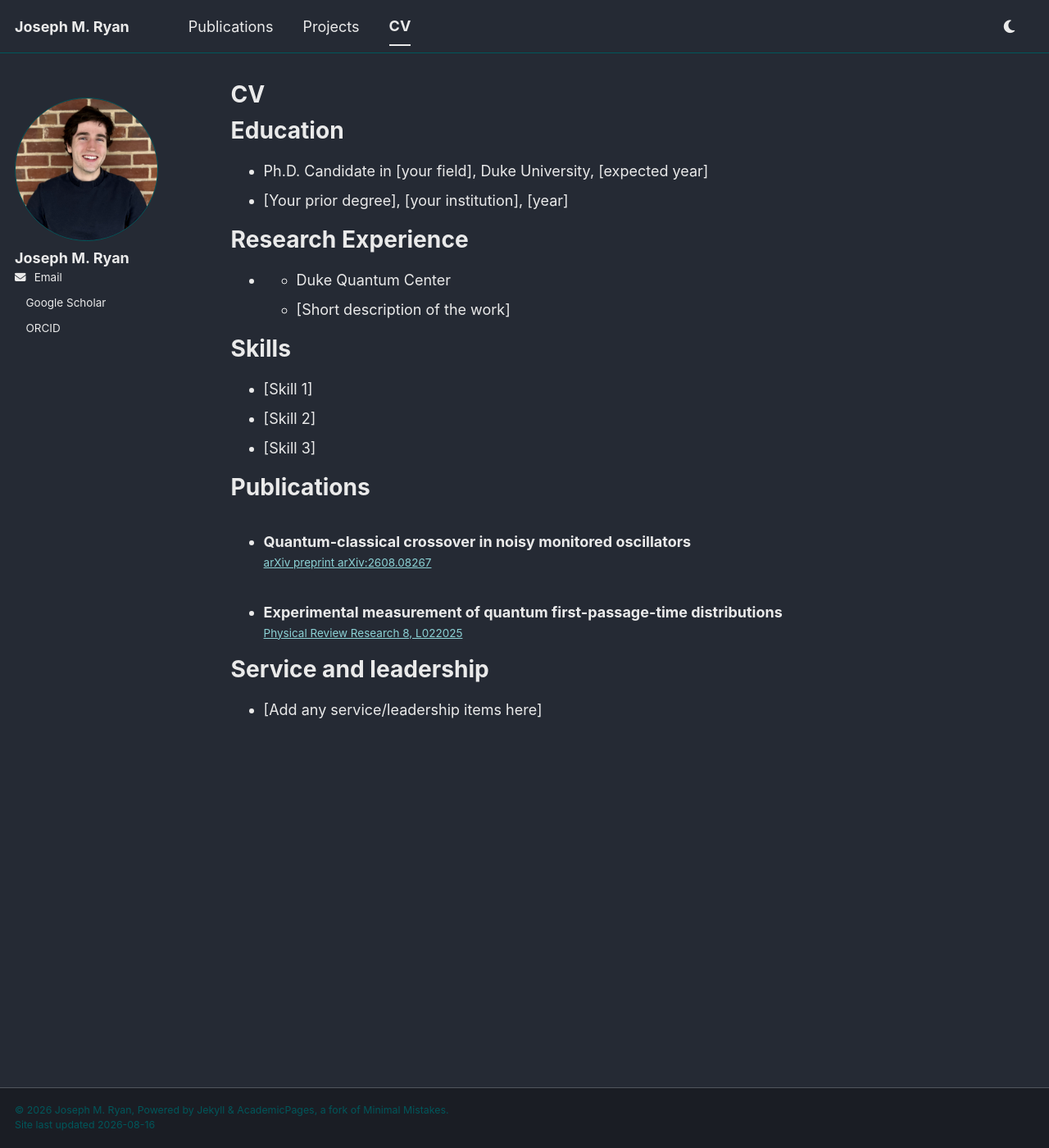
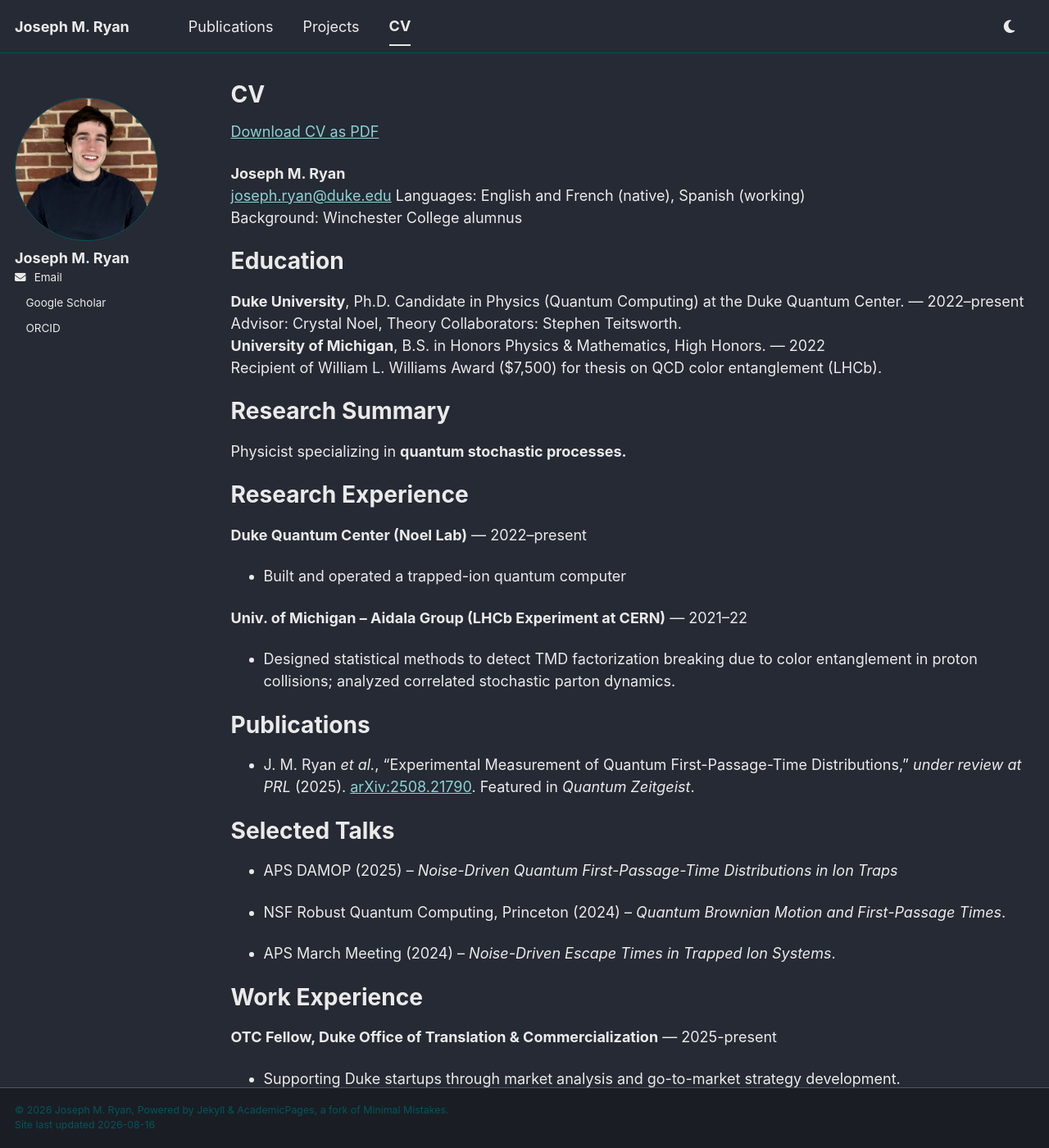
Before and after one commit to joseph-ryan-quantum/joseph-ryan-quantum.github.io, a Jekyll site: the page built from _pages/cv.md, in a window 1280 px wide and 1400 px high. Shown: the whole window at 82% size. Built offline with Jekyll 4.4.1, drawn with Linux system fonts in a browser that asks for light colours; a style sheet for code colours, icons or effects is not loaded; some of the changed text lies outside the part shown.

Commit message:
Add automated CV pipeline from Overleaf LaTeX source
Pulls cv/main.tex in as a subtree from the CV_github repo (synced
from Overleaf). A GitHub Action recompiles it to files/cv.pdf and
converts it to HTML (via pandoc, with a preprocessing fix for
\hfill silently dropping date text) on every push to cv/**, and the
CV page now renders that generated content instead of hand-written
placeholder text.

```diff
--- /dev/null
+++ b/_includes/cv-generated.html
@@ -0,0 +1,52 @@
+<div class="center">
+<p><span><strong>Joseph M. Ryan</strong></span><br />
+<a href="mailto:joseph.ryan@duke.edu">joseph.ryan@duke.edu</a> Languages: English and French (native), Spanish (working)<br />
+Background: Winchester College alumnus</p>
+</div>
+<h1 class="unnumbered" id="education">Education</h1>
+<p><strong>Duke University</strong>, Ph.D. Candidate in Physics (Quantum Computing) at the Duke Quantum Center. — 2022–present<br />
+Advisor: Crystal Noel, Theory Collaborators: Stephen Teitsworth.<br />
+<strong>University of Michigan</strong>, B.S. in Honors Physics &amp; Mathematics, High Honors. — 2022<br />
+Recipient of William L. Williams Award ($7,500) for thesis on QCD color entanglement (LHCb).</p>
+<h1 class="unnumbered" id="research-summary">Research Summary</h1>
+<p>Physicist specializing in <strong>quantum stochastic processes.</strong></p>
+<h1 class="unnumbered" id="research-experience">Research Experience</h1>
+<p><strong>Duke Quantum Center (Noel Lab)</strong> — 2022–present</p>
+<ul>
+<li><p>Built and operated a trapped-ion quantum computer</p></li>
+</ul>
+<p><strong>Univ. of Michigan – Aidala Group (LHCb Experiment at CERN)</strong> — 2021–22</p>
+<ul>
+<li><p>Designed statistical methods to detect TMD factorization breaking due to color entanglement in proton collisions; analyzed correlated stochastic parton dynamics.</p></li>
+</ul>
+<h1 class="unnumbered" id="publications">Publications</h1>
+<ul>
+<li><p>J. M. Ryan <em>et al.</em>, “Experimental Measurement of Quantum First-Passage-Time Distributions,” <em>under review at PRL</em> (2025). <a href="https://doi.org/10.48550/arXiv.2508.21790">arXiv:2508.21790</a>. Featured in <em>Quantum Zeitgeist</em>.</p></li>
+</ul>
+<h1 class="unnumbered" id="selected-talks">Selected Talks</h1>
+<ul>
+<li><p>APS DAMOP (2025) – <em>Noise-Driven Quantum First-Passage-Time Distributions in Ion Traps</em></p></li>
+<li><p>NSF Robust Quantum Computing, Princeton (2024) – <em>Quantum Brownian Motion and First-Passage Times</em>.</p></li>
+<li><p>APS March Meeting (2024) – <em>Noise-Driven Escape Times in Trapped Ion Systems</em>.</p></li>
+</ul>
+<h1 class="unnumbered" id="work-experience">Work Experience</h1>
+<p><strong>OTC Fellow, Duke Office of Translation &amp; Commercialization</strong> — 2025-present</p>
+<ul>
+<li><p>Supporting Duke startups through market analysis and go-to-market strategy development.</p></li>
+</ul>
+<p><strong>Advanced Physics Laboratory, Univ. of Michigan</strong> — 2020</p>
+<ul>
+<li><p>Teaching Assistant. Designed and taught advanced atomic, optical and nuclear physics experiments.</p></li>
+</ul>
+<p><strong>Michigan Hyperloop Team</strong> — 2018–19</p>
+<ul>
+<li><p>Business director. Raised and managed funds for a multidisciplinary engineering team for hyperloop.</p></li>
+</ul>
+<p><strong>Airbus</strong> — 2017</p>
+<ul>
+<li><p>Metrology Intern. Developed precision measurement protocols to ensure quality and accuracy in wing production.</p></li>
+</ul>
+<h1 class="unnumbered" id="skills">Skills</h1>
+<ul>
+<li><p><strong>Stochastic Modeling:</strong> Quantum/classical stochastic processes, first-passage times</p></li>
+</ul>
--- a/_pages/cv.md
+++ b/_pages/cv.md
@@ -9,29 +9,6 @@ redirect_from:
 
 {% include base_path %}
 
-Education
-======
-* Ph.D. Candidate in [your field], Duke University, [expected year]
-* [Your prior degree], [your institution], [year]
+[Download CV as PDF](/files/cv.pdf)
 
-Research Experience
-======
-* [Dates]: [Position]
-  * Duke Quantum Center
-  * [Short description of the work]
-
-Skills
-======
-* [Skill 1]
-* [Skill 2]
-* [Skill 3]
-
-Publications
-======
-  <ul>{% for post in site.publications reversed %}
-    {% include archive-single-cv.html %}
-  {% endfor %}</ul>
-
-Service and leadership
-======
-* [Add any service/leadership items here]
+{% include cv-generated.html %}
--- a/_sass/layout/_page.scss
+++ b/_sass/layout/_page.scss
@@ -98,6 +98,11 @@
 
   .small {
     font-size: $type-size-6;
+  }
+
+  /* centered header block from the generated CV (pandoc's LaTeX \begin{center}) */
+  .center {
+    text-align: center;
   }
 
   /* blockquote citations */
```
Also changed, not shown: .github/workflows/build-cv.yml (added), 2 other files.
